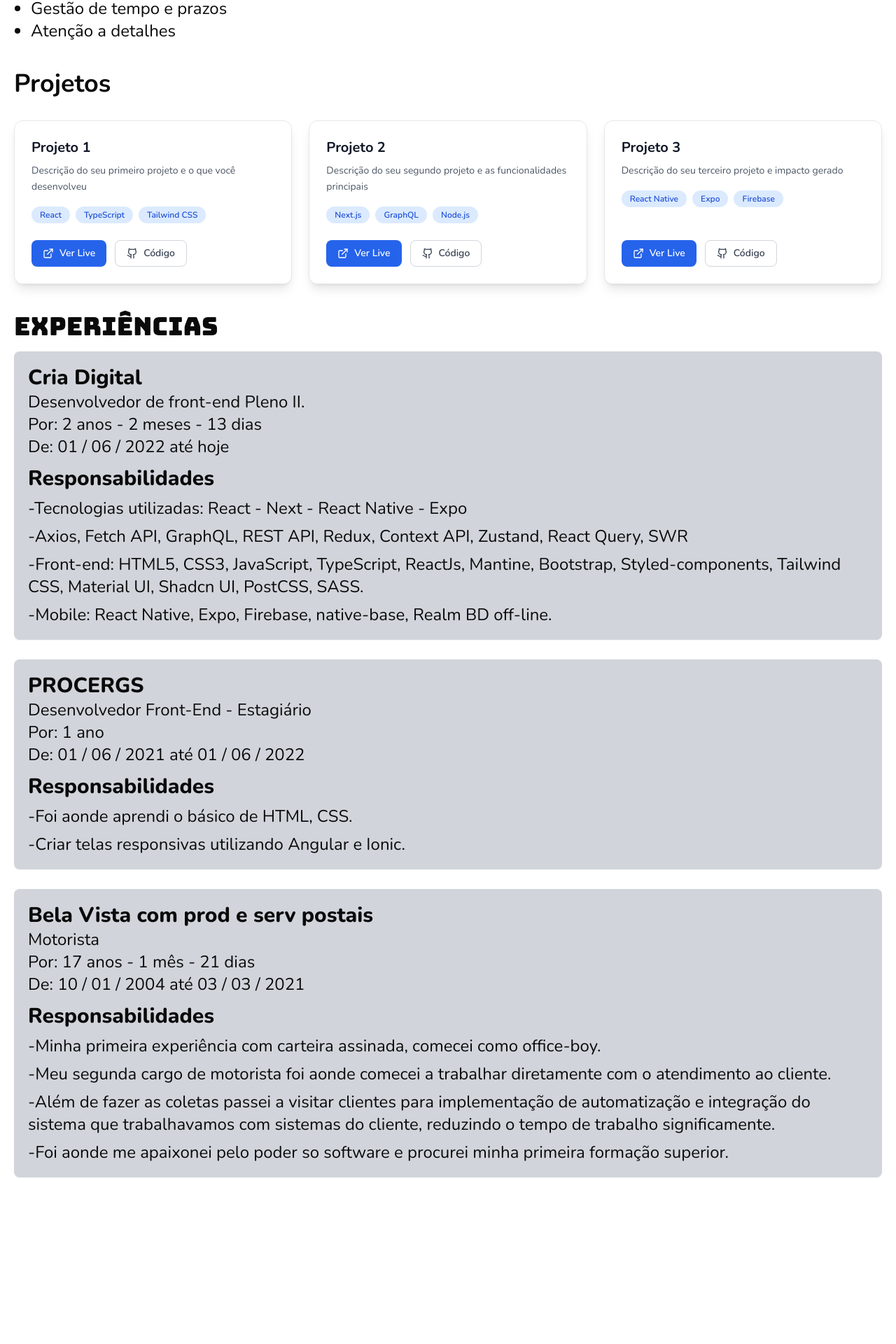
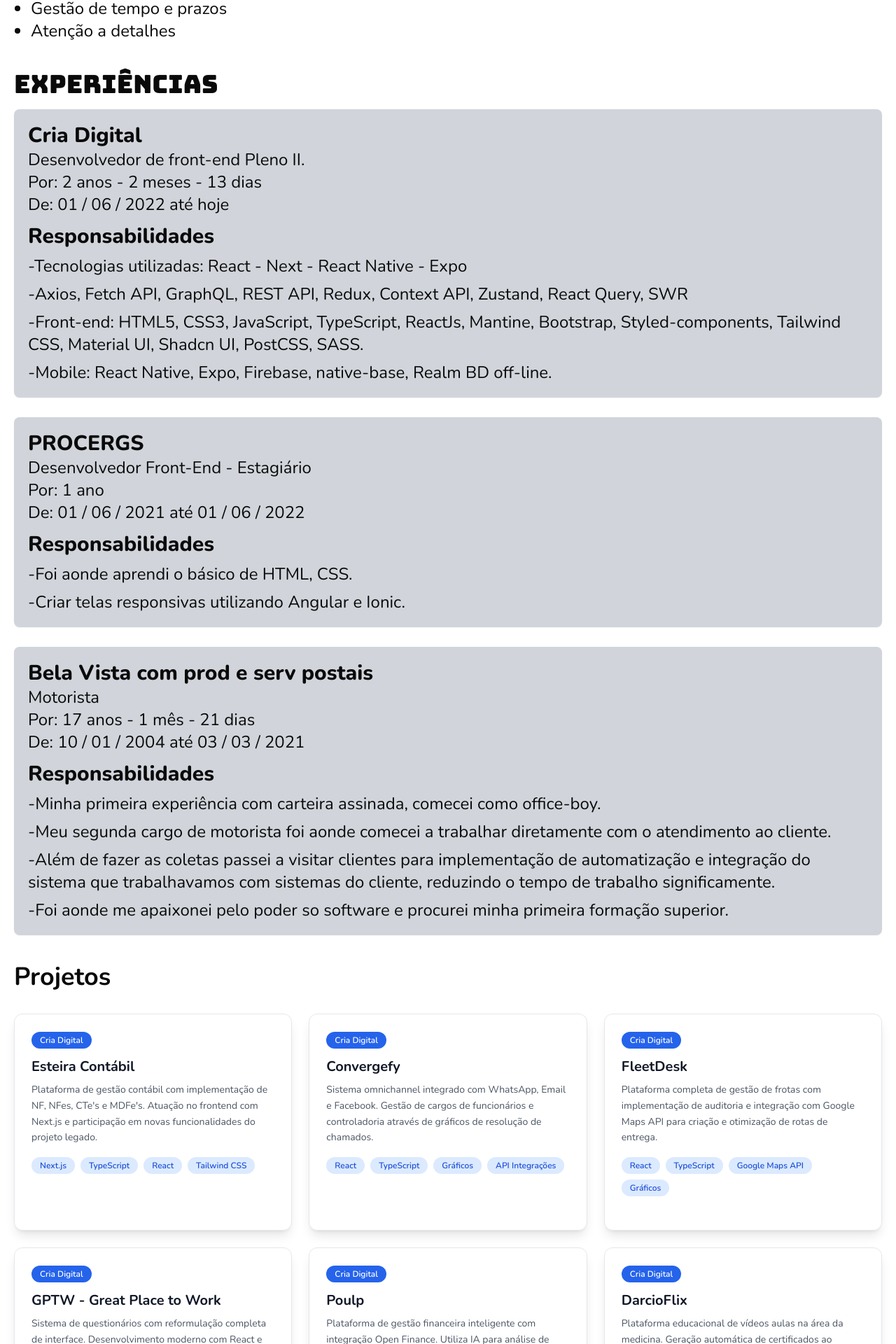
Before and after one commit to SilvioHinkelman/hinkelman, a Next.js app: page / in a window 1280 px wide. Shown: the part 869-2789 px from the top of the page at 70% size. Before the commit the page ends 2571 px from the top, so only its background shows below. Built offline with nearby package versions, Linux system fonts and the light colour scheme.

Commit message:
update-portfolio

```diff
--- a/src/app/page.tsx
+++ b/src/app/page.tsx
@@ -18,8 +18,8 @@
       <Profile />
       <HardSkills />
       <SoftSkills />
+      <Description />
       <Projects />
-      <Description />
     </main>
   );
 }
--- a/src/components/Home/Projects.tsx
+++ b/src/components/Home/Projects.tsx
@@ -16,12 +16,15 @@
             data-aos-duration="1000"
             className="group relative overflow-hidden rounded-xl border border-gray-200 dark:border-gray-700 bg-white dark:bg-gray-900 shadow-lg hover:shadow-2xl transition-all duration-300"
           >
-            {/* Gradient overlay on hover */}
             <div className="absolute inset-0 bg-gradient-to-br from-blue-500/10 to-purple-500/10 opacity-0 group-hover:opacity-100 transition-opacity duration-300" />
 
-            {/* Content */}
             <div className="relative p-6 flex flex-col h-full">
-              {/* Header */}
+              <div className="mb-3">
+                <span className="inline-block px-3 py-1 bg-blue-600 dark:bg-blue-500 text-white text-xs font-semibold rounded-full">
+                  {project.company}
+                </span>
+              </div>
+
               <div className="mb-4">
                 <h3 className="text-xl font-bold text-gray-900 dark:text-white mb-2 group-hover:text-blue-600 dark:group-hover:text-blue-400 transition-colors">
                   {project.title}
@@ -31,7 +34,6 @@
                 </p>
               </div>
 
-              {/* Technologies */}
               <div className="flex flex-wrap gap-2 mb-6">
                 {project.technologies.map((tech, index) => (
                   <span
@@ -43,19 +45,7 @@
                 ))}
               </div>
 
-              {/* Links */}
               <div className="flex gap-3 mt-auto">
-                {project.link && (
-                  <a
-                    href={project.link}
-                    target="_blank"
-                    rel="noopener noreferrer"
-                    className="flex items-center gap-2 px-4 py-2 bg-blue-600 hover:bg-blue-700 text-white text-sm font-semibold rounded-lg transition-colors duration-200"
-                  >
-                    <ExternalLink size={16} />
-                    Ver Live
-                  </a>
-                )}
                 {project.github && (
                   <a
                     href={project.github}
@@ -70,7 +60,6 @@
               </div>
             </div>
 
-            {/* Animated border on hover */}
             <div className="absolute inset-0 border border-blue-500/0 rounded-xl group-hover:border-blue-500/50 transition-colors duration-300" />
           </div>
         ))}
--- a/src/constants/projects.tsx
+++ b/src/constants/projects.tsx
@@ -1,6 +1,7 @@
 export interface Project {
   key: number;
   title: string;
+  company: string;
   description: string;
   technologies: string[];
   link?: string;
@@ -11,26 +12,73 @@
 export const projects: Project[] = [
   {
     key: 1,
-    title: "Projeto 1",
-    description: "Descrição do seu primeiro projeto e o que você desenvolveu",
-    technologies: ["React", "TypeScript", "Tailwind CSS"],
-    link: "https://seu-projeto-1.com",
-    github: "https://github.com/seu-usuario/projeto-1",
+    title: "Esteira Contábil",
+    company: "Cria Digital",
+    description: "Plataforma de gestão contábil com implementação de NF, NFes, CTe's e MDFe's. Atuação no frontend com Next.js e participação em novas funcionalidades do projeto legado.",
+    technologies: ["Next.js", "TypeScript", "React", "Tailwind CSS"],
   },
   {
     key: 2,
-    title: "Projeto 2",
-    description: "Descrição do seu segundo projeto e as funcionalidades principais",
-    technologies: ["Next.js", "GraphQL", "Node.js"],
-    link: "https://seu-projeto-2.com",
-    github: "https://github.com/seu-usuario/projeto-2",
+    title: "Convergefy",
+    company: "Cria Digital",
+    description: "Sistema omnichannel integrado com WhatsApp, Email e Facebook. Gestão de cargos de funcionários e controladoria através de gráficos de resolução de chamados.",
+    technologies: ["React", "TypeScript", "Gráficos", "API Integrações"],
   },
   {
     key: 3,
-    title: "Projeto 3",
-    description: "Descrição do seu terceiro projeto e impacto gerado",
-    technologies: ["React Native", "Expo", "Firebase"],
-    link: "https://seu-projeto-3.com",
-    github: "https://github.com/seu-usuario/projeto-3",
+    title: "FleetDesk",
+    company: "Cria Digital",
+    description: "Plataforma completa de gestão de frotas com implementação de auditoria e integração com Google Maps API para criação e otimização de rotas de entrega.",
+    technologies: ["React", "TypeScript", "Google Maps API", "Gráficos"],
+  },
+  {
+    key: 4,
+    title: "GPTW - Great Place to Work",
+    company: "Cria Digital",
+    description: "Sistema de questionários com reformulação completa de interface. Desenvolvimento moderno com React e TypeScript para melhor experiência do usuário.",
+    technologies: ["React", "TypeScript", "React Hook Form", "Validações"],
+  },
+  {
+    key: 5,
+    title: "Poulp",
+    company: "Cria Digital",
+    description: "Plataforma de gestão financeira inteligente com integração Open Finance. Utiliza IA para análise de custos e controle financeiro automático.",
+    technologies: ["React", "TypeScript", "Open Finance API", "IA/Machine Learning"],
+  },
+  {
+    key: 6,
+    title: "DarcioFlix",
+    company: "Cria Digital",
+    description: "Plataforma educacional de vídeos aulas na área da medicina. Geração automática de certificados ao término de cada módulo pelo usuário.",
+    technologies: ["React", "TypeScript", "Video Streaming", "Certificação Digital"],
+  },
+  {
+    key: 7,
+    title: "Bodetech",
+    company: "Cria Digital",
+    description: "Aplicação React Native com suporte offline utilizando Realm-DB. Desenvolvido em colaboração para garantir sincronização automática dos dados.",
+    technologies: ["React Native", "Realm-DB", "Offline-First", "TypeScript"],
+  },
+  {
+    key: 8,
+    title: "Automotive Business Experience",
+    company: "Cria Digital",
+    description: "Site institucional para evento com foco em performance e carregamento otimizado. Consumo eficiente de conteúdo dinâmico.",
+    technologies: ["HTML5", "JavaScript", "CSS", "Performance Optimization"],
+  },
+  {
+    key: 9,
+    title: "SISTUR - RS",
+    company: "Procergs",
+    description: "Plataforma de turismo do Rio Grande do Sul. Desafio de criar todos os componentes e layouts reutilizáveis com responsividade total.",
+    technologies: ["HTML5", "CSS", "Bootstrap", "Responsividade"],
+    link: "https://www.sistur.rs.gov.br/turismo/",
+  },
+  {
+    key: 10,
+    title: "DETRAN - RS",
+    company: "Procergs",
+    description: "Desenvolvimento de módulos reutilizáveis para equipe interna utilizar. Foco em qualidade, Bootstrap e boas práticas de frontend.",
+    technologies: ["HTML5", "CSS", "Bootstrap"],
   },
 ];
```
